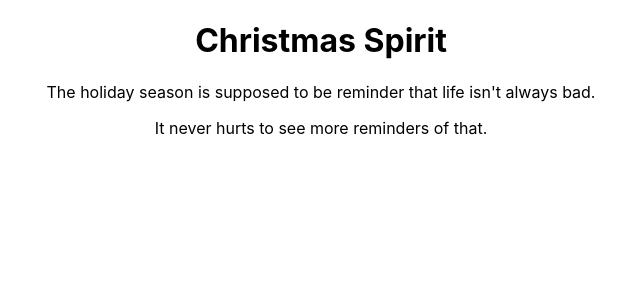
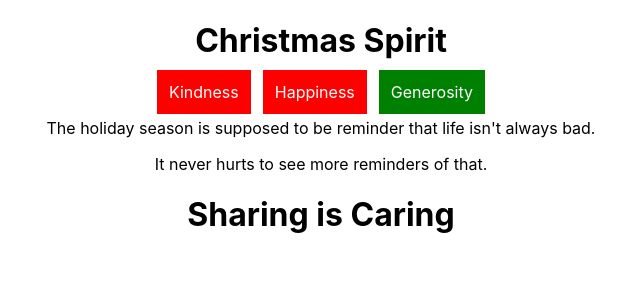
Before and after one commit to Gamoundo/Christmas-spirit, a React (Create React App) app: page /generosity in a window 1280 px wide. Shown: the top 300 px of the page, without its empty margins (319-959 px from the left). Built offline with nearby package versions, Linux system fonts and the light colour scheme.

Commit message:
Setup basic Nav

```diff
--- a/package.json
+++ b/package.json
@@ -8,6 +8,8 @@
     "@testing-library/user-event": "^12.1.10",
     "react": "^17.0.1",
     "react-dom": "^17.0.1",
+    "react-router": "^5.2.0",
+    "react-router-dom": "^5.2.0",
     "react-scripts": "4.0.1",
     "web-vitals": "^0.2.4"
   },
--- a/src/App.js
+++ b/src/App.js
@@ -1,14 +1,28 @@
 import logo from './logo.svg';
 import './App.css';
+import { BrowserRouter as Router, Route } from 'react-router-dom';
+import Navbar from './Navbar';
+import Kindness from './Kindness';
+import Happiness from './Happiness';
+import Generosity from './Generosity'
 
 function App() {
   return (
-    <div className="App">
+    <Router>
+      <div className="App">
       <h1> Christmas Spirit</h1>
+      <Navbar />
       <p> The holiday season is supposed to be reminder that life isn't always bad.</p>
       <p> It never hurts to see more reminders of that.</p>
+      <Route exact path= '/' />
+        <Route exact path= '/kindness' component= {Kindness}/>
+        <Route exact path= '/happiness' component= {Happiness}/>
+        <Route exact path= '/generosity' component= {Generosity}/>
+    </div>
 
-    </div>
+
+    </Router>
+
   );
 }
 
--- a/src/Generosity.js
+++ b/src/Generosity.js
@@ -0,0 +1,12 @@
+import React from 'react'
+
+class Generosity extends React.Component {
+
+    render(){
+        return(
+            <h1> Sharing is Caring</h1>
+        )
+    }
+}
+
+export default Generosity;
--- a/src/Happiness.js
+++ b/src/Happiness.js
@@ -0,0 +1,12 @@
+import React from 'react'
+
+class Happiness extends React.Component {
+
+    render(){
+        return(
+            <h1> Happiness goes a long way</h1>
+        )
+    }
+}
+
+export default Happiness;
--- a/src/Kindness.js
+++ b/src/Kindness.js
@@ -0,0 +1,12 @@
+import React from 'react'
+
+class Kindness extends React.Component {
+
+    render(){
+        return(
+            <h1> Kindness goes a long way</h1>
+        )
+    }
+}
+
+export default Kindness;
--- a/src/Navbar.js
+++ b/src/Navbar.js
@@ -0,0 +1,37 @@
+import React from 'react'
+import { NavLink } from 'react-router-dom'
+
+
+
+const link = {
+    width: '100px',
+    padding: '12px',
+    margin: '0 6px 6px',
+    background: 'red',
+    textDecoration: 'none',
+    color: 'white',
+  }
+
+class Navbar extends React.Component {
+   render() {
+    return(<div>
+        <NavLink to ="/kindness" exact
+        style={link}
+        activeStyle={{background: 'green'}}
+        >Kindness</NavLink>
+        <NavLink to ="/happiness" exact
+        style={link}
+        activeStyle={{background: 'green'}}
+        >Happiness</NavLink>
+        <NavLink to ="/generosity" exact
+        style={link}
+        activeStyle={{background: 'green'}}
+        >Generosity</NavLink>
+    </div>
+
+    )
+   }
+
+}
+
+export default Navbar;
```
Also changed, not shown: 2 other files (tests, documents, lock files or other folders).
